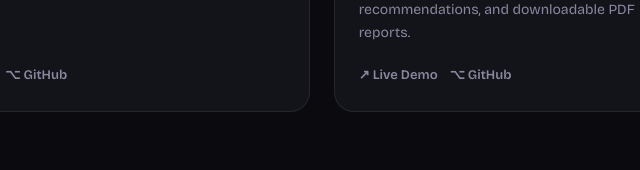
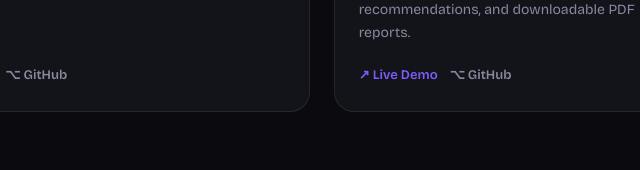
Before and after one commit to Vasmitha20/vasmitha-portfolio, a plain HTML site: page index.html in a window 1280 px wide. Shown: the part 2590-2760 px from the top of the page, 495-1135 px from the left. Drawn offline with nearby package versions, Linux system fonts and the light colour scheme; a web font is replaced by a local one.

Commit message:
update index.html

```diff
--- a/index.html
+++ b/index.html
@@ -165,7 +165,7 @@ technology and creativity.</h2>
           An AI-powered Resume–Job Matching that analyzes resumes against job descriptions using a multi-stage LLM pipeline. Built with React, FastAPI, and Google Gemini to generate compatibility analysis, skill-gap insights, personalized recommendations, and downloadable PDF reports.
         </p>
         <div class="project-links">
-          <a href="https://ai-resume-job-matching-platform.vercel.app" target="_blank" class="project-link">↗ Live Demo</a>
+          <a class="project-link live" href="https://ai-resume-job-matching-platform.vercel.app" target="_blank" class="project-link">↗ Live Demo</a>
           <a href="https://github.com/Vasmitha20/ai-resume-job-matching-platform.git" target="_blank" class="project-link">⌥ GitHub</a>
         </div>
       </div>
```
